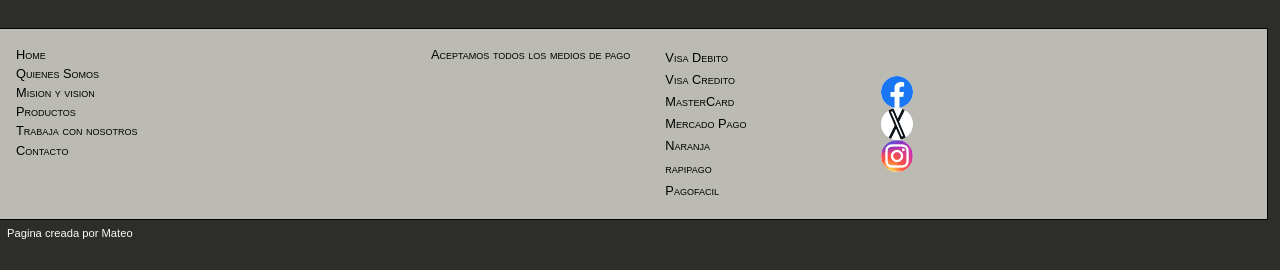
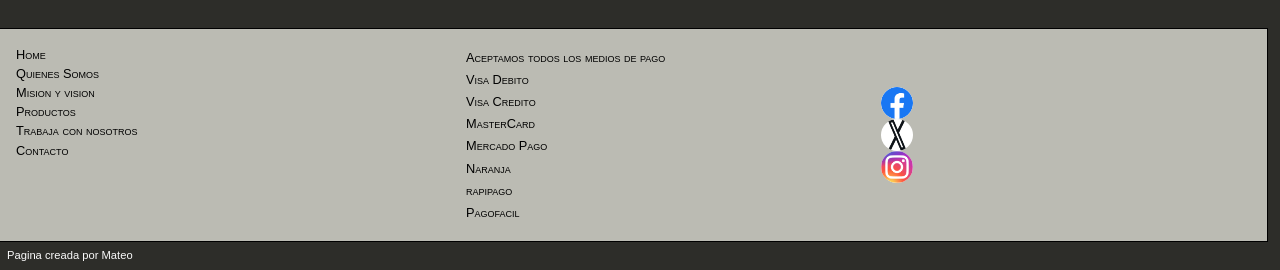
Before and after one commit to mateolofa/Primera-pagina-web, a plain HTML site: page pages/contacto.html in a window 1280 px wide. Shown: the part 797-1067 px from the top of the page. Before the commit the page ends 1044 px from the top, so only its background shows below. Drawn offline with nearby package versions, Linux system fonts and the light colour scheme.

Commit message:
Se arregla el footer

```diff
--- a/pages/contacto.html
+++ b/pages/contacto.html
@@ -89,8 +89,8 @@
             <li><a href="contacto.html">Contacto</a></li>
         </ul>
         <div class="medioPagos col-xl-4 col-sm-6">
-            <p>Aceptamos todos los medios de pago</p>
             <ul>
+                <li>Aceptamos todos los medios de pago</li>
                 <li>Visa Debito</li>
                 <li>Visa Credito</li>
                 <li>MasterCard</li>
```
Also changed, not shown: index.html (+1 -1 lines), pages/Productos.html (+1 -1 lines), pages/mision_vision.html (+1 -1 lines), pages/quienes_somos.html (+1 -1 lines), pages/trabaja_con_nosotros.html (+1 -1 lines).
